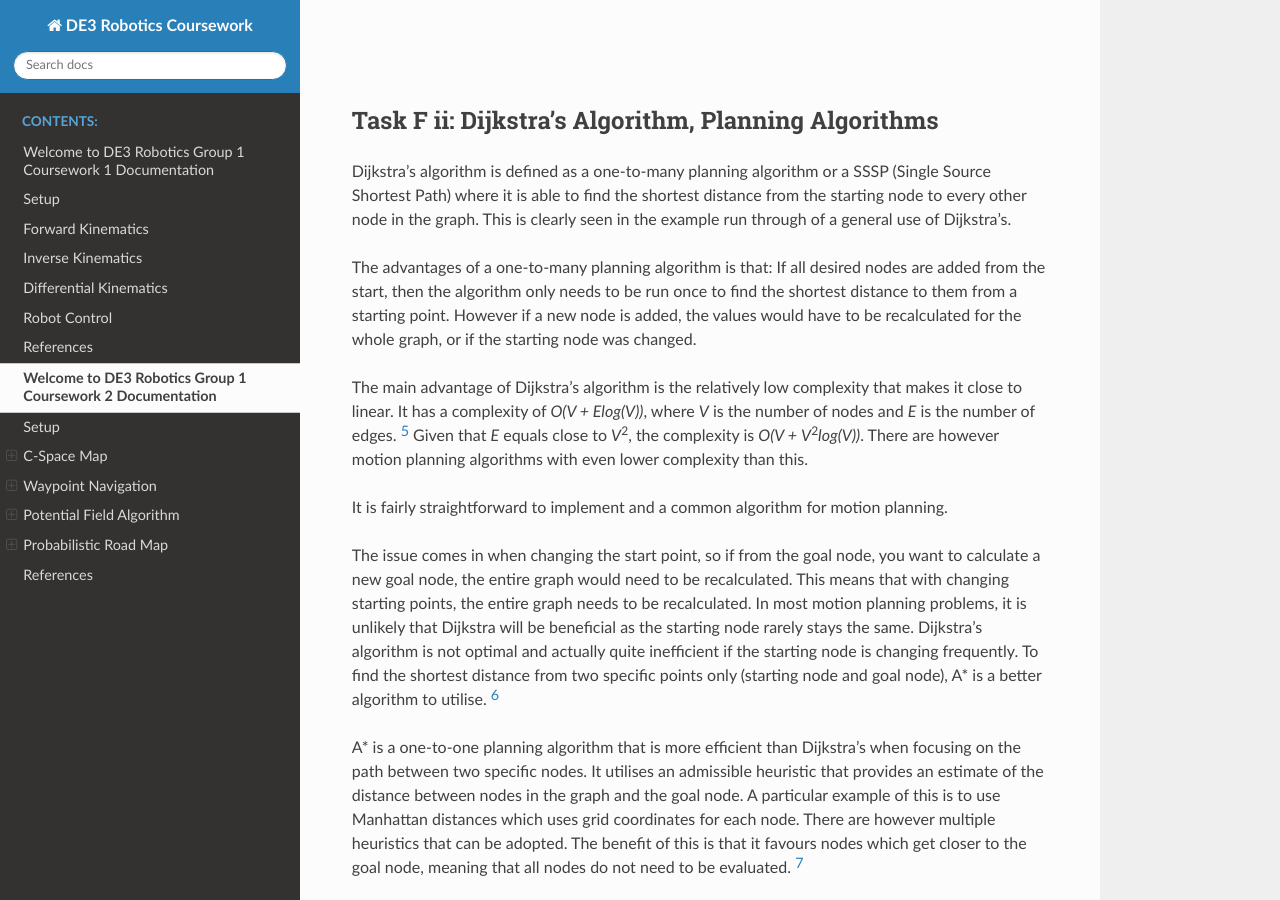
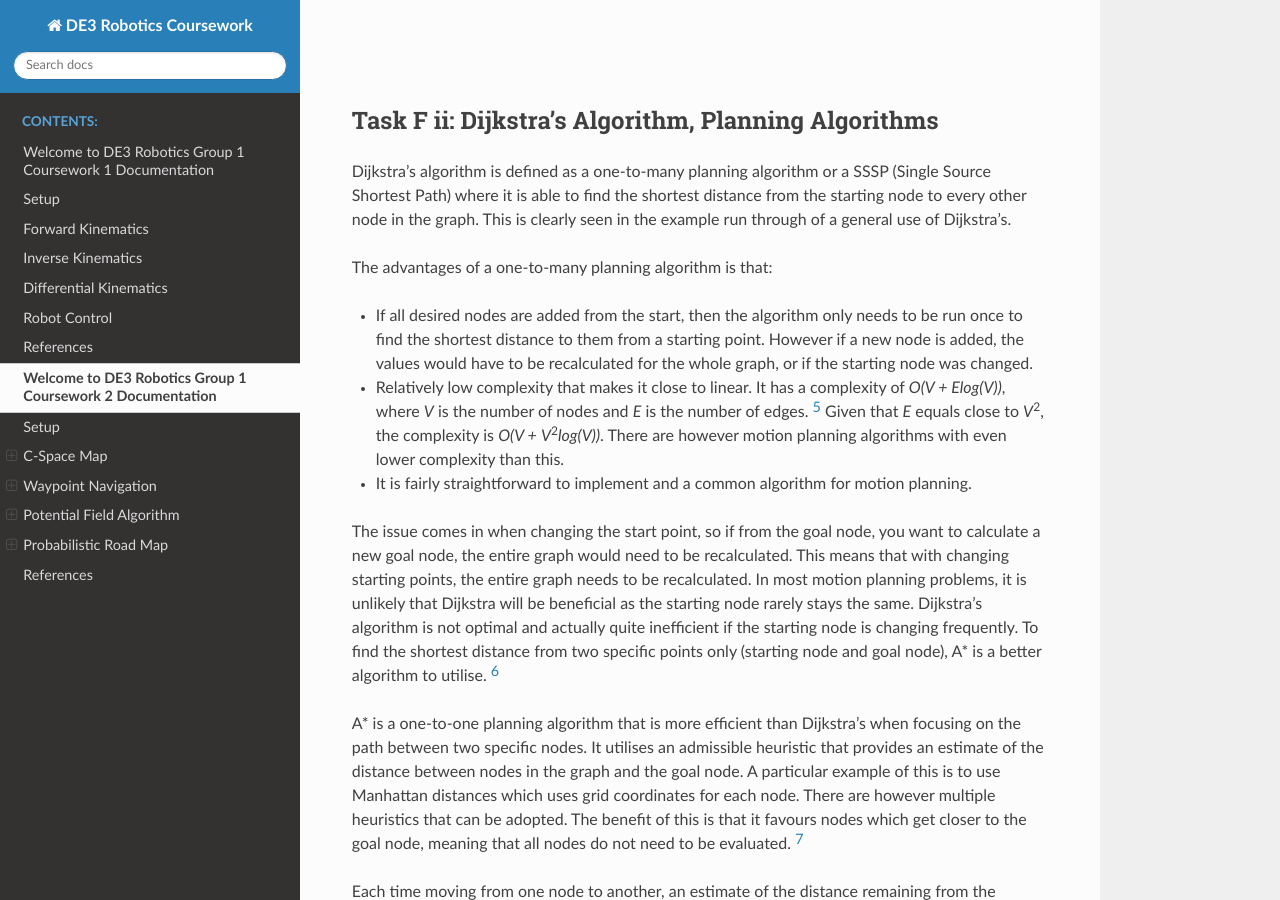
Before and after one commit to oliver-veal/robotics-coursework, a Sphinx documentation site: the page built from docs/source/coursework2.rst, in a window 1280 px wide and 900 px high, scrolled down 38819 px. Built offline with Sphinx 7.4.7 and the Read the Docs theme 2.0.0, drawn with Linux system fonts in a browser that asks for light colours.

Commit message:
Coursework 2 updates

```diff
--- a/docs/source/coursework2.rst
+++ b/docs/source/coursework2.rst
@@ -1130,11 +1130,12 @@ Task F ii: Dijkstra's Algorithm, Planning Algorithms
 Dijkstra’s algorithm is defined as a one-to-many planning algorithm or a SSSP (Single Source Shortest Path) where it is able to find the shortest distance from the starting node to every other node in the graph. This is clearly seen in the example run through of a general use of Dijkstra’s.
 
 The advantages of a one-to-many planning algorithm is that:
-If all desired nodes are added from the start, then the algorithm only needs to be run once to find the shortest distance to them from a starting point. However if a new node is added, the values would have to be recalculated for the whole graph, or if the starting node was changed.
 
-The main advantage of Dijkstra’s algorithm is the relatively low complexity that makes it close to linear. It has a complexity of *O(V + Elog(V))*, where *V* is the number of nodes and *E* is the number of edges. [5]_ Given that *E* equals close to *V*:sup:`2`, the complexity is *O(V +* *V*:sup:`2`\ *log(V))*. There are however motion planning algorithms with even lower complexity than this.
+* If all desired nodes are added from the start, then the algorithm only needs to be run once to find the shortest distance to them from a starting point. However if a new node is added, the values would have to be recalculated for the whole graph, or if the starting node was changed.
 
-It is fairly straightforward to implement and a common algorithm for motion planning.
+* Relatively low complexity that makes it close to linear. It has a complexity of *O(V + Elog(V))*, where *V* is the number of nodes and *E* is the number of edges. [5]_ Given that *E* equals close to *V*:sup:`2`, the complexity is *O(V +* *V*:sup:`2`\ *log(V))*. There are however motion planning algorithms with even lower complexity than this.
+
+* It is fairly straightforward to implement and a common algorithm for motion planning.
 
 The issue comes in when changing the start point, so if from the goal node, you want to calculate a new goal node, the entire graph would need to be recalculated. This means that with changing starting points, the entire graph needs to be recalculated. In most motion planning problems, it is unlikely that Dijkstra will be beneficial as the starting node rarely stays the same. Dijkstra’s algorithm is not optimal and actually quite inefficient if the starting node is changing frequently. To find the shortest distance from two specific points only (starting node and goal node), A* is a better algorithm to utilise. [6]_
 
```
Also changed, not shown: other parts of docs/source/coursework2.rst (+1 -1 lines).
